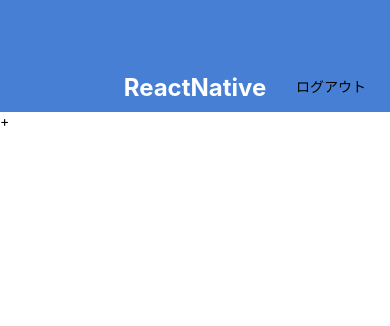
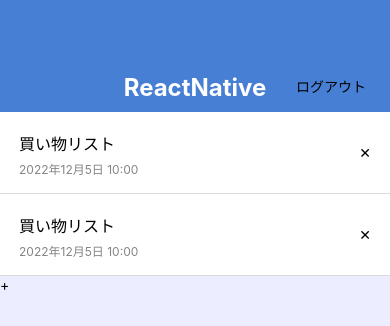
Before and after one commit to shutootaki/u-reactnative-memoapp, a React Native app: screen / in a window 390 px wide. Shown: the top 326 px of the page. Built offline with nearby package versions, Linux system fonts and the light colour scheme.

Commit message:
feat:memolist styled

```diff
--- a/App.tsx
+++ b/App.tsx
@@ -1,5 +1,4 @@
-import { StatusBar } from 'expo-status-bar';
-import { StyleSheet, Text, View } from 'react-native';
+import { StyleSheet, View } from 'react-native';
 import { Appbar } from './src/components/Appbar';
 import { CreateMemoButton } from './src/components/CreateMemoButton';
 import { MemoList } from './src/components/MemoList';
@@ -8,7 +7,7 @@ export default function App() {
   return (
     <View style={styles.container}>
       <Appbar />
-      {/* <MemoList /> */}
+      <MemoList />
       <CreateMemoButton />
     </View>
   );
@@ -17,6 +16,6 @@ export default function App() {
 const styles = StyleSheet.create({
   container: {
     flex: 1,
-    backgroundColor: '#fff'
+    backgroundColor: '#ecedfe'
   }
 });
--- a/src/components/MemoList.tsx
+++ b/src/components/MemoList.tsx
@@ -1,16 +1,49 @@
-import React from 'react';
-import { Text, View } from 'react-native';
+import React, { Suspense } from 'react';
+import { StyleSheet, Text, View } from 'react-native';
 
 export const MemoList = () => {
   return (
-    <View>
-      <View>
-        <Text>買い物リスト</Text>
-        <Text>2022年12月5日</Text>
+    <Suspense>
+      <View style={styles.memoListItem}>
+        <View>
+          <Text style={styles.memoListTitle}>買い物リスト</Text>
+          <Text style={styles.memoListItemDate}>2022年12月5日 10:00</Text>
+        </View>
+        <View>
+          <Text>✕</Text>
+        </View>
       </View>
-      <View>
-        <Text>✕</Text>
+      <View style={styles.memoListItem}>
+        <View>
+          <Text style={styles.memoListTitle}>買い物リスト</Text>
+          <Text style={styles.memoListItemDate}>2022年12月5日 10:00</Text>
+        </View>
+        <View>
+          <Text>✕</Text>
+        </View>
       </View>
-    </View>
+    </Suspense>
   );
 };
+
+const styles = StyleSheet.create({
+  memoListItem: {
+    backgroundColor: '#FFFFFF',
+    flexDirection: 'row',
+    justifyContent: 'space-between',
+    paddingVertical: 16,
+    paddingHorizontal: 19,
+    alignItems: 'center',
+    borderBottomWidth: 1,
+    borderColor: 'rgba(0,0,0,0.15)'
+  },
+  memoListTitle: {
+    fontSize: 16,
+    lineHeight: 32
+  },
+  memoListItemDate: {
+    fontSize: 12,
+    lineheight: 16,
+    color: '#848484'
+  }
+});
```
